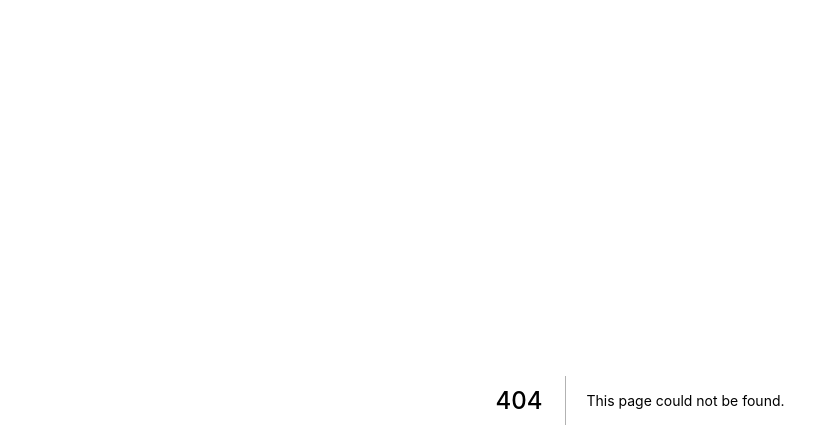
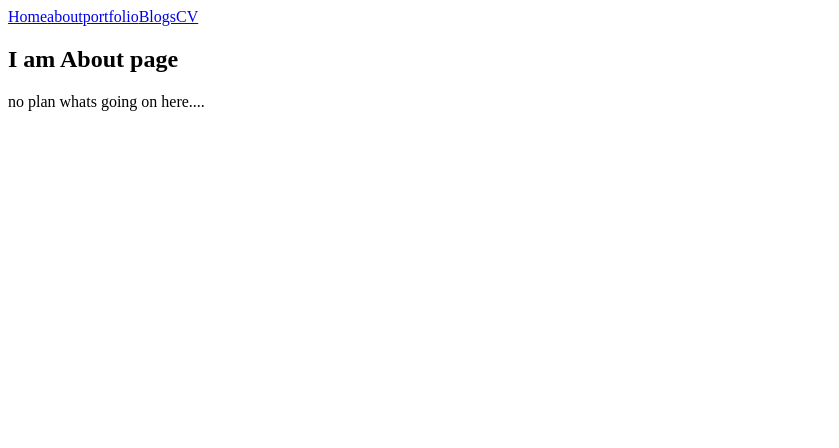
Before and after one commit to gitfilix/next_js_tryout, a Next.js app: page /about in a window 1280 px wide. Before the commit this address had no page. Shown: the top 448 px of the page, without its empty margins (0-839 px from the left). Built offline with nearby package versions, Linux system fonts and the light colour scheme.

Commit message:
shared comoponents after L.10

```diff
--- /dev/null
+++ b/components/shared/Header.js
@@ -0,0 +1,28 @@
+import React from 'react';
+import Link from 'next/link';
+
+class Header extends React.Component {
+    render () {
+        return(
+            <React.Fragment>
+                <Link href="/" >
+                    <a>Home</a>
+                </Link>
+                <Link href="/about" >
+                    <a>about</a>
+                </Link>
+                <Link href="/portfolio" >
+                    <a>portfolio</a>
+                </Link>
+                <Link href="/blogs" >
+                    <a>Blogs</a>
+                </Link>
+                <Link href="/cv" >
+                    <a>CV</a>
+                </Link>
+            </React.Fragment>
+        )
+    }
+}
+
+export default Header;
--- a/pages/_error.js
+++ b/pages/_error.js
@@ -3,8 +3,8 @@ import Link from 'next/link';
 
 const errorPage = () => (
     <div>
-        <h1>Something went wrong</h1>
-        <p>Lorem Ipsum... </p>
+        <h1>OOOpsii... Something went wrong</h1>
+        <p>dont know what </p>
         <p>Back to <Link href='/'><a>startpage</a></Link></p>
     </div>
 );
--- /dev/null
+++ b/pages/about.js
@@ -0,0 +1,18 @@
+import React from 'react';
+import Link from 'next/link';
+import Header from '../components/shared/Header';
+
+class About extends React.Component {
+
+    render () {
+        return (
+            <div>
+                <Header />
+                <h2>I am About page</h2>
+                <p>no plan whats going on here.... </p>
+            </div>
+        )
+    }
+}
+
+export default About;
--- a/pages/index.js
+++ b/pages/index.js
@@ -1,6 +1,6 @@
 import React, { Component } from 'react';
 import Link from 'next/link';
-
+import Header from '../components/shared/Header';
 // class based component
 class indexPage extends Component {
     // special (async) Lifecycle hook: get initial props
@@ -21,6 +21,7 @@ class indexPage extends Component {
     render () {
         return (
             <div>
+                <Header />
                 <h1>Main index page of {this.props.appName}</h1>
                 <p>Lorem Ipsum... </p>
                 <p>Go to <Link href='/auth'><a>Auth</a></Link></p>
```
Also changed, not shown: pages/blogs.js (added, +17 -0 lines), pages/img/duck.jpg (added), 1 other file (tests, documents, lock files or other folders).
